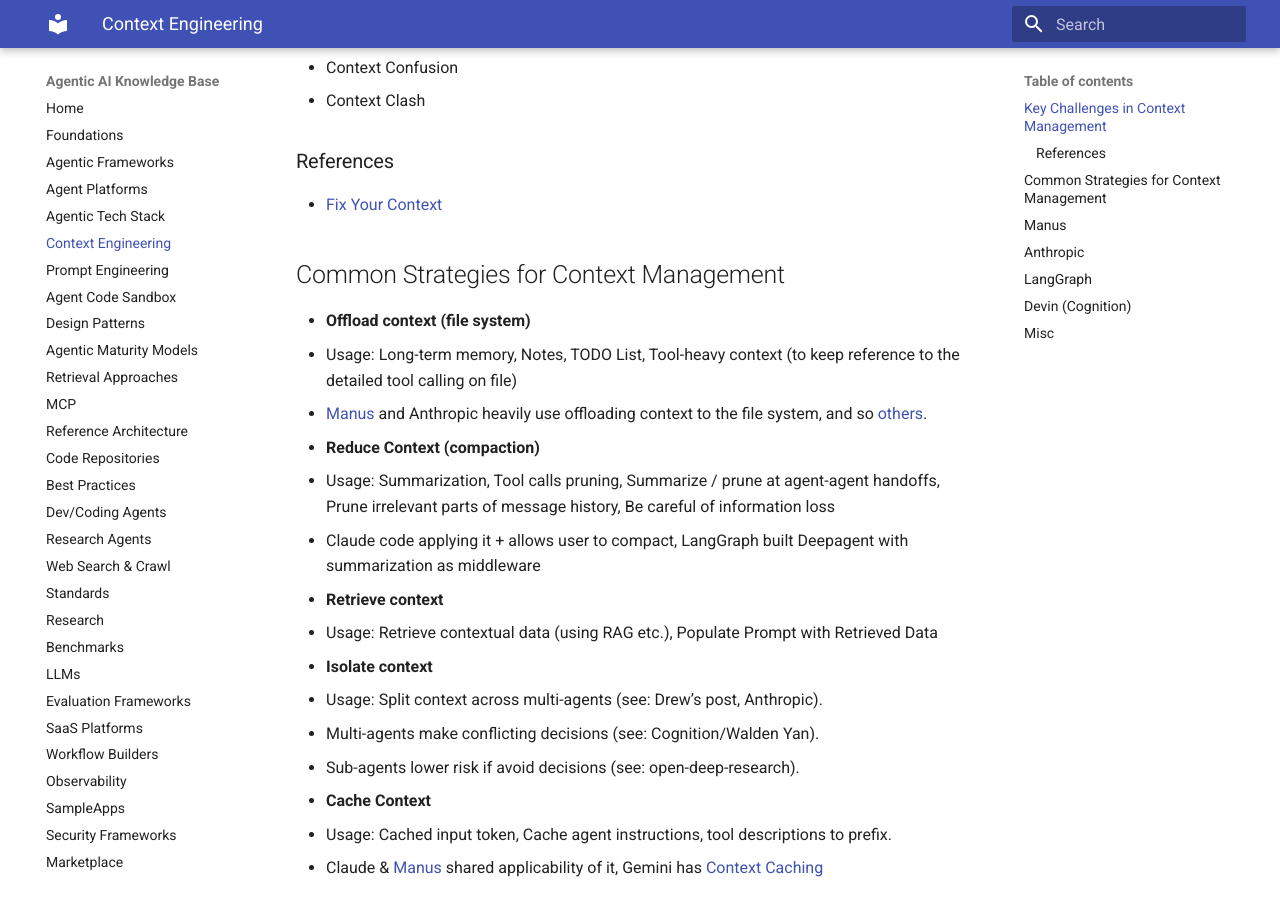
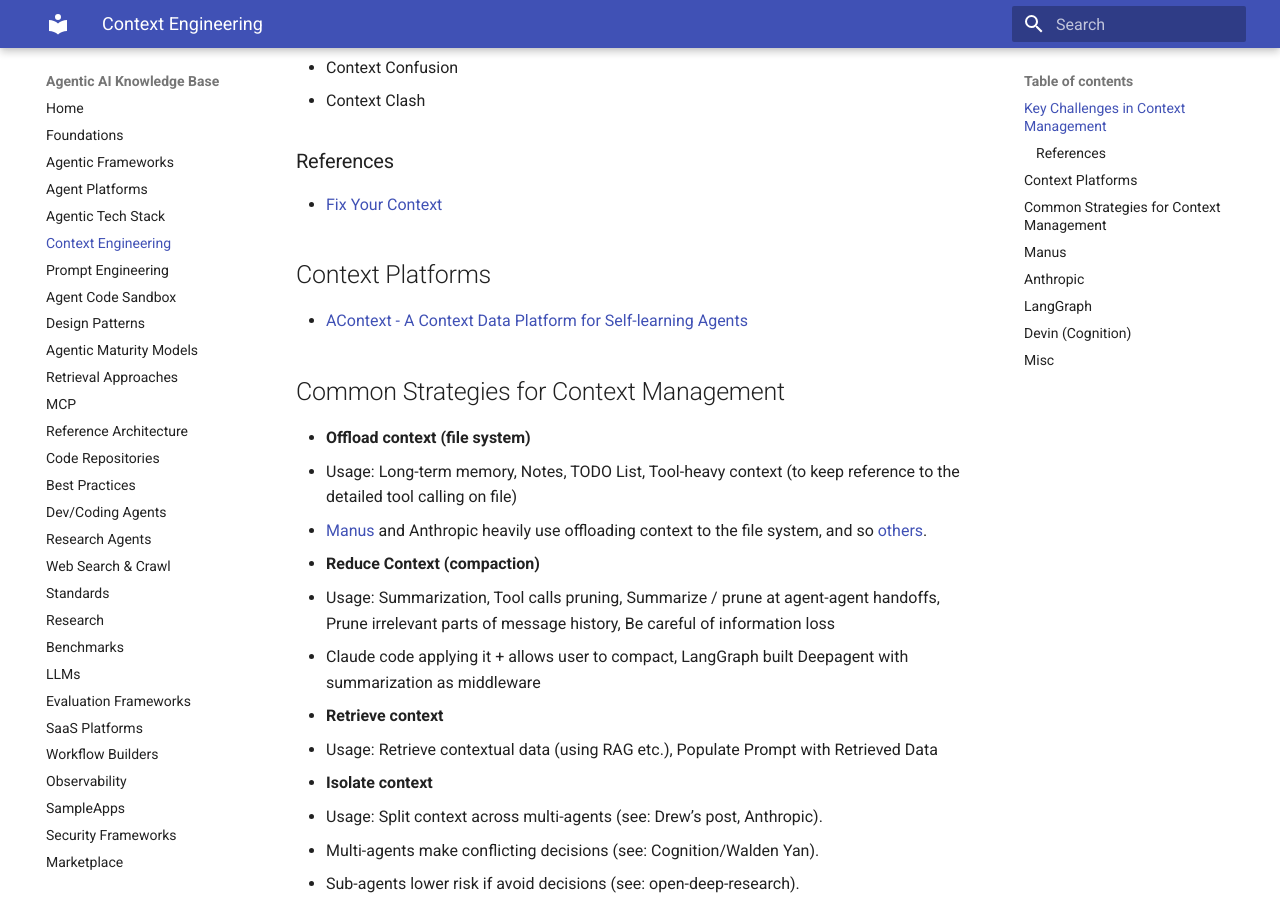
Before and after one commit to ankurkumarz/agentic-ai-knowledge-base, an MkDocs documentation site: the page built from docs/ContextEngineeeing/README.md, in a window 1280 px wide and 900 px high, scrolled down 368 px. Built offline with MkDocs 1.6.1 and Material for MkDocs 9.7.7, drawn with Linux system fonts in a browser that asks for light colours.

Commit message:
Update README.md with AContext

```diff
--- a/docs/ContextEngineeeing/README.md
+++ b/docs/ContextEngineeeing/README.md
@@ -14,6 +14,9 @@
 
 - [Fix Your Context](https://www.dbreunig.com/2025/06/26/how-to-fix-your-context.html)
 
+## Context Platforms
+
+- [AContext - A Context Data Platform for Self-learning Agents](https://github.com/memodb-io/Acontext)
 
 ## Common Strategies for Context Management
 
```
